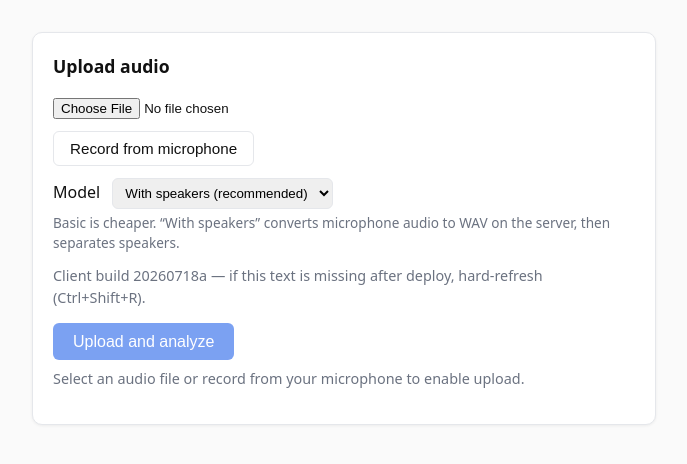
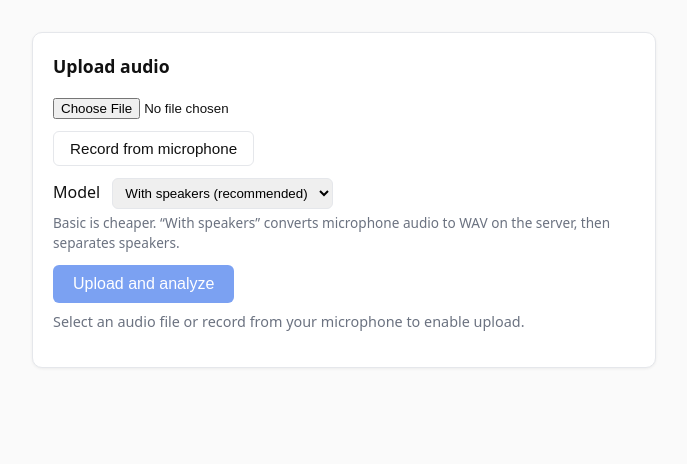
Before and after one commit to RonBabaj/SpeechInsight2, an ASP.NET Core app: page /upload in a window 1280 px wide. Shown: the part 63-527 px from the top of the page, without its empty margins (296-983 px from the left). Run offline with ASP.NET Core 8, Linux system fonts and the light colour scheme; some libraries are stand-ins or nearby versions.

Commit message:
Remove temporary Client build stamp from upload UI
Production is on the new deploy path; the visible cache-bust hint
is no longer needed.

Co-authored-by: Ron Gurfinkel <RonBabaj@users.noreply.github.com>

```diff
--- a/Client/Components/AudioUploadCard.razor
+++ b/Client/Components/AudioUploadCard.razor
@@ -38,7 +38,6 @@
         </select>
     </div>
     <p class="cost-hint">Basic is cheaper. “With speakers” converts microphone audio to WAV on the server, then separates speakers.</p>
-    <p class="hint build-stamp">Client build 20260718a — if this text is missing after deploy, hard-refresh (Ctrl+Shift+R).</p>
     <div class="button-row">
         <button type="button" class="btn-primary" @onclick="OnSubmit" disabled="@(IsProcessing || !HasAudioSource)">
             Upload and analyze
```
